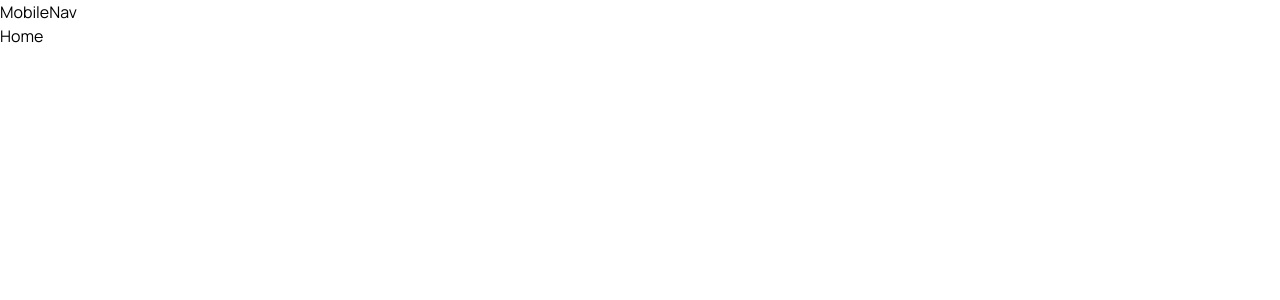
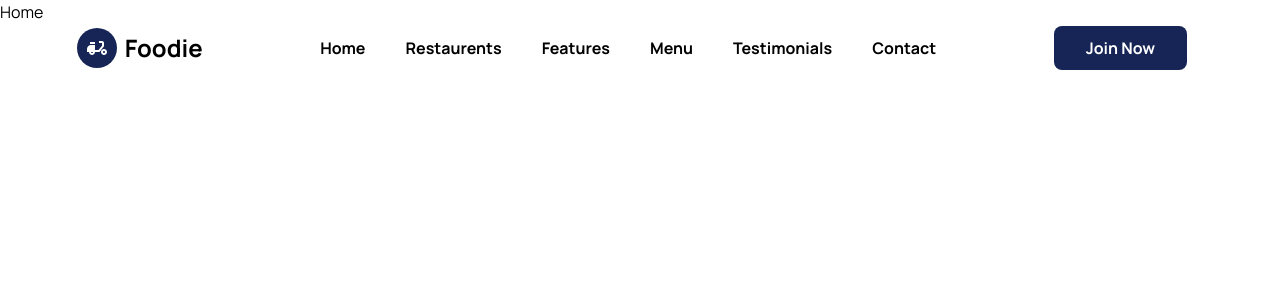
Before and after one commit to danial137/foodprojects, a Next.js app: page / in a window 1280 px wide. Shown: the top 300 px of the page. Built offline with nearby package versions, Linux system fonts and the light colour scheme.

Commit message:
Implement responsive navigation with mobile support and dynamic links

```diff
--- a/components/Home/Navbar/MobileNav.tsx
+++ b/components/Home/Navbar/MobileNav.tsx
@@ -1,8 +1,32 @@
+import { Navlinks } from '@/constant/constant'
+import Link from 'next/link'
 import React from 'react'
+import { CgClose } from 'react-icons/cg'
 
-const MobileNav = () => {
+type props = {
+  showNav: boolean
+  closeNav:()=>void
+
+}
+const MobileNav = ({ closeNav, showNav }: props) => {
+  const navOpen = showNav?`translate-x-0`:`translate-x-[-100%]`
   return (
-    <div>MobileNav</div>
+    <div>
+      {/* overlay */}
+      <div className={`fixed ${navOpen} inset-0 transform transition-all duration-500 z-[1002] bg-black opacity-70 w-full h-screen`}>
+      </div>
+      {/* {navlink} */}
+      <div className={`text-white ${navOpen} fixed justify-center flex flex-col h-full transform transition-all duration-500 delay-300 w-[80%] sm:w-[60%] bg-blue-950 space-y-6 z-[1050]`}>
+        {Navlinks.map((link) => {
+          return <Link key={link.id} href={link.url}> <p className='text-white w-fit text-[20px] ml-12 border-b[1.5px] pb-1 border-white sm:text-[30px]'>{link.label }</p> </Link>
+
+
+        })}
+        {/* close icon */}
+        <CgClose onClick={closeNav} className='absolute top-[0.7rem] right-[1.4rem] sm:w-8 sm:h-8 w-6 h-6 cursor-pointer'/>
+      </div>
+
+    </div>
   )
 }
 
--- a/components/Home/Navbar/Nav.tsx
+++ b/components/Home/Navbar/Nav.tsx
@@ -1,15 +1,57 @@
-import React from 'react'
+"use client"
+import { Navlinks } from '@/constant/constant'
+import Link from 'next/link'
+import React, { useEffect, useState } from 'react'
+import { HiBars3BottomRight } from 'react-icons/hi2'
+import { MdDeliveryDining } from 'react-icons/md'
 
-const Nav = () => {
+type props = {
+    openNav:()=>void
+}
+const Nav = ({openNav}:props) => {
+    const [navBg, setNavBg] = useState(false);
+    useEffect(() => {
+        const handler = () => {
+            if (window.scrollY >= 90) setNavBg(true);
+            if (window.scrollY < 90) setNavBg(false)
+        };
+        window.addEventListener("scroll", handler);
+        return () => window.removeEventListener("scroll", handler);
+        }, [])
     return (
-        <div className='transition-all duration-200 h-[12vh] z-[100] fixed w-full '>
+        <div className={`transition-all ${navBg?'bg-white shadow-md':'fixed'} duration-200 h-[12vh] z-[100] fixed w-full`}>
             <div className='flex items-center h-full justify-between w-[90%] xl:w-[88%] mx-auto'>
 
                 <div className='flex items-center space-x-2'>
-                    <div className=''></div>
+                    <div className='w-10 h-10 bg-blue-950  rounded-full flex items-center justify-center flex-col'>
+                        <MdDeliveryDining className='w-6 h-6 text-white' />
+                    </div>
+                    <h1 className='text-xl hidden sm:block md:text-2xl text-black font-bold'>Foodie</h1>
                 </div>
 
+                <div className='hidden lg:flex items-center space-x-10'>
 
+
+                    {Navlinks.map((link) => {
+
+                        return (
+                            <Link key={link.id} href={link.url} className='text-black hover:text-green-700 font-bold transition-all duration-200'>
+
+                                <p>{link.label}</p>
+
+                            </Link>
+                        )
+                    })}
+
+                </div>
+                {/* button */}
+                <div className='flex items-center space-x-4'>
+                    {/* join now */}
+                    <button className='bg-blue-950 px-8 py-2.5 text-white font-bold rounded-lg hover:bg-black transition-all duration-300 cursor-pointer'> Join Now </button>
+                    {/* {theme} */}
+                    {/* {menue} */}
+                    <HiBars3BottomRight onClick={openNav} className='w-8 h-8 cursor-pointer text-blue-950 lg:hidden' />
+                </div>
             </div>
         </div>
     )
--- a/components/Home/Navbar/ResponsiveNav.tsx
+++ b/components/Home/Navbar/ResponsiveNav.tsx
@@ -1,11 +1,15 @@
-import React from 'react'
+'use client'
+import React, { useState } from 'react'
 import Nav from './Nav'
 import MobileNav from './MobileNav'
 const ResponsiveNav = () => {
+  const [showNav, setShowNav] = useState(false);
+  const openNavHandler = () => setShowNav(true)
+  const closeNavHandler = () => setShowNav(false)
   return (
-      <div>
-          <Nav />
-          <MobileNav />
+    <div>
+      <Nav openNav={openNavHandler} />
+      <MobileNav showNav={showNav} closeNav={closeNavHandler} />
     </div>
   )
 }
--- /dev/null
+++ b/constant/constant.ts
@@ -0,0 +1,32 @@
+export const Navlinks = [
+  {
+    id: 1,
+    url: "#_",
+    label: "Home",
+  },
+  {
+    id: 2,
+    url: "#_",
+    label: "Restaurents",
+  },
+  {
+    id: 3,
+    url: "#_",
+    label: "Features",
+  },
+  {
+    id: 4,
+    url: "#_",
+    label: "Menu",
+  },
+  {
+    id: 5,
+    url: "#_",
+    label: "Testimonials",
+  },
+  {
+    id: 6,
+    url: "#_",
+    label: "Contact",
+  },
+];
```
